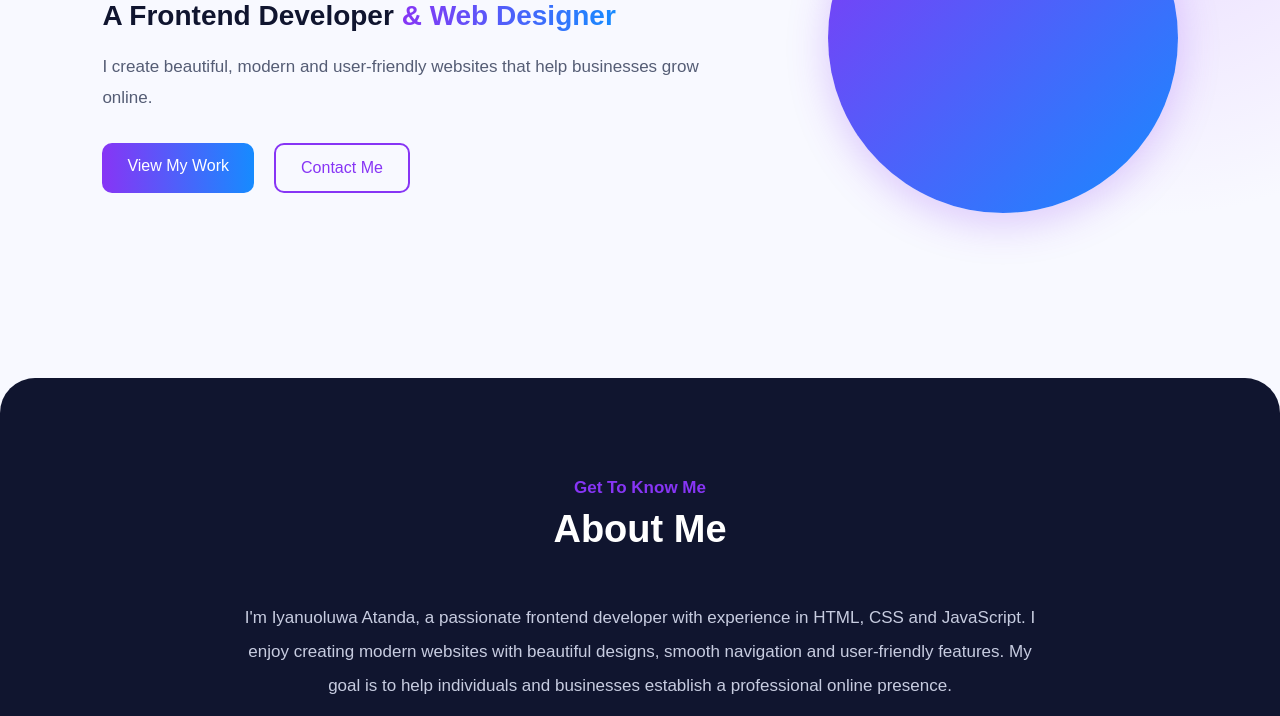
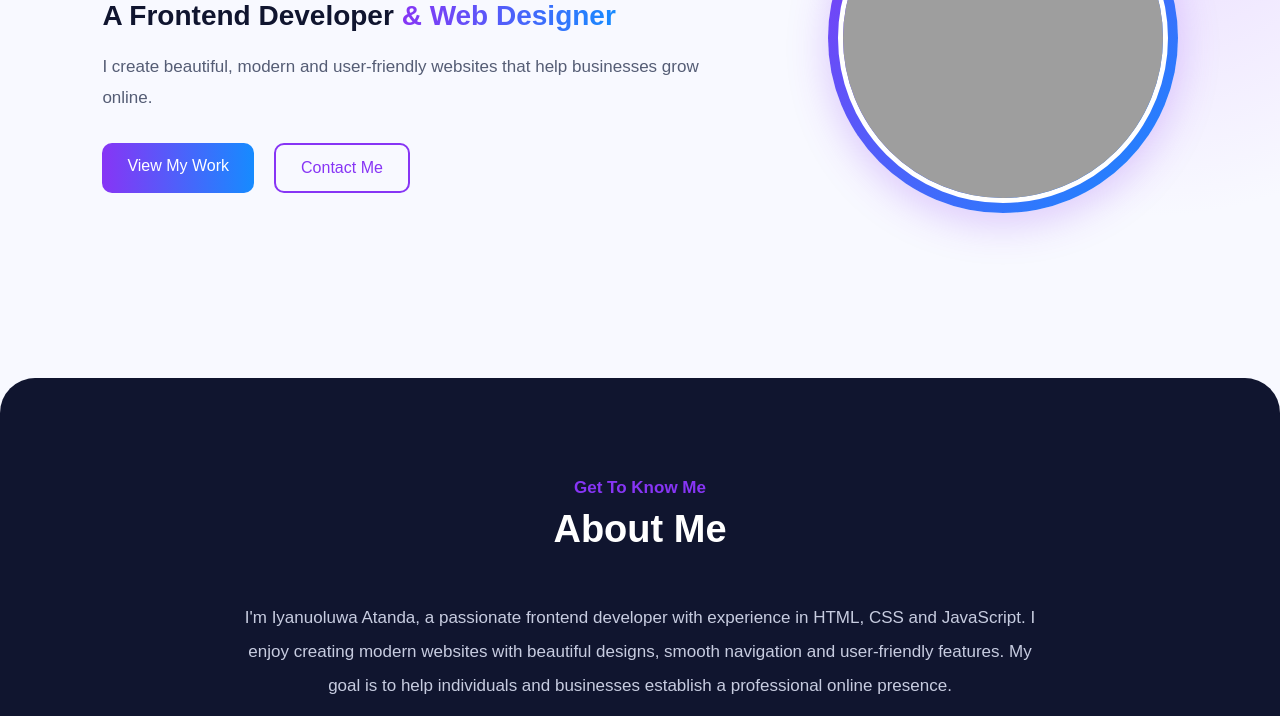
Before and after one commit to Good-luck2010/Portfolio, a plain HTML site: page index.html in a window 1280 px wide. Shown: the part 384-1100 px from the top of the page. Drawn offline with Linux system fonts and the light colour scheme; the site is published under a folder, as on GitHub Pages, so addresses that start at the root find nothing.

Commit message:
update: image

```diff
--- a/index.html
+++ b/index.html
@@ -62,7 +62,7 @@
 
       <div class="home-image">
         <img
-          src="/image/file_0000000034cc81f4838ad66429564a03.png"
+          src="./image/file_0000000034cc81f4838ad66429564a03.png"
           alt="My Personal Picture"
         />
       </div>
```
